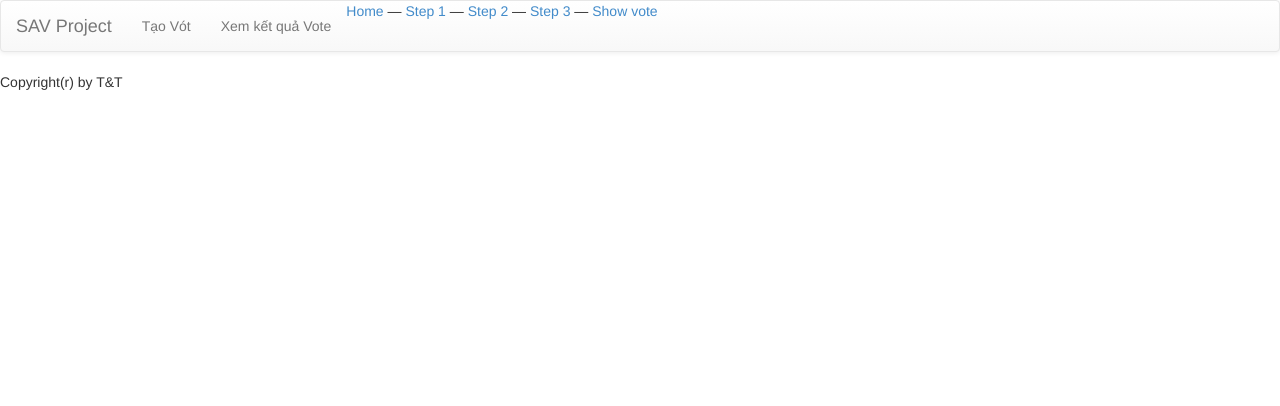
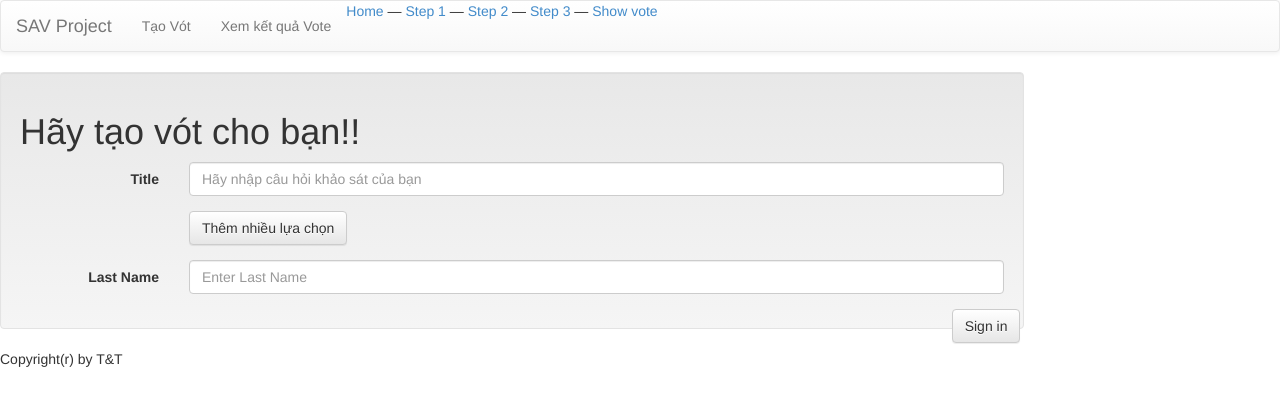
Before and after one commit to ldtnix/savproj, a website: page src/main/webapp/index.html at #/step_1 in a window 1280 px wide. Drawn offline with Linux system fonts and the light colour scheme.

Commit message:
design step 1 and its routing

```diff
--- a/src/main/webapp/index.html
+++ b/src/main/webapp/index.html
@@ -46,7 +46,7 @@
 	<!--  End Navigation here -->
 
 	<div ng-view></div>
-
+	<div ui-view></div>
 	<div class="footer">Copyright(r) by T&T</div>
 	<script src="vendor/angular/angular.js"></script>
 	<script src="vendor/angular-route/angular-route.js"></script>
--- a/src/main/webapp/js/routes.js
+++ b/src/main/webapp/js/routes.js
@@ -3,8 +3,7 @@ savApp.config(['$routeProvider','$stateProvider', '$urlRouterProvider',
 	  $stateProvider
 	    .state('step1', {
 	      url: '/step_1',
-	      templateUrl: 'partials/create-vote.html',
-			controller: 'CreateVoteCtrl'
+	      templateUrl: 'partials/create-vote.html'
 	    })
 	    .state('step2', {
 		      url: '/step_2',
--- a/src/main/webapp/partials/create-vote.html
+++ b/src/main/webapp/partials/create-vote.html
@@ -0,0 +1,35 @@
+<div class="container-fluid well" style="width:80%">
+	<div>
+		<h1>Hãy tạo vót cho bạn!!</h1>
+	</div>
+	<div>
+		<form class="form-horizontal" role="form">
+			<div class="form-group">
+				<label for="Title" class="col-sm-2 control-label">Title</label>
+				<div class="col-sm-10">
+					<input type="text" class="form-control" id="firstname"
+						placeholder="Hãy nhập câu hỏi khảo sát của bạn">
+				</div>
+			</div>
+			<div class="form-group">
+				<div class="col-sm-offset-2 col-sm-10">
+					<button class="btn btn-default" ng-click="addMoreOption()">Thêm nhiều lựa chọn</button>
+				</div>
+			</div>
+			<div class="form-group">
+				<label for="lastname" class="col-sm-2 control-label">Last
+					Name</label>
+				<div class="col-sm-10">
+					<input type="text" class="form-control" id="lastname"
+						placeholder="Enter Last Name">
+				</div>
+			</div>
+			<div class="form-group" style="float:right">
+				<div class="col-sm-offset-2 col-sm-10">
+					<button type="submit" class="btn btn-default">Sign in</button>
+				</div>
+			</div>
+		</form>
+	</div>
+
+</div>
```
Also changed, not shown: 1 other file.
